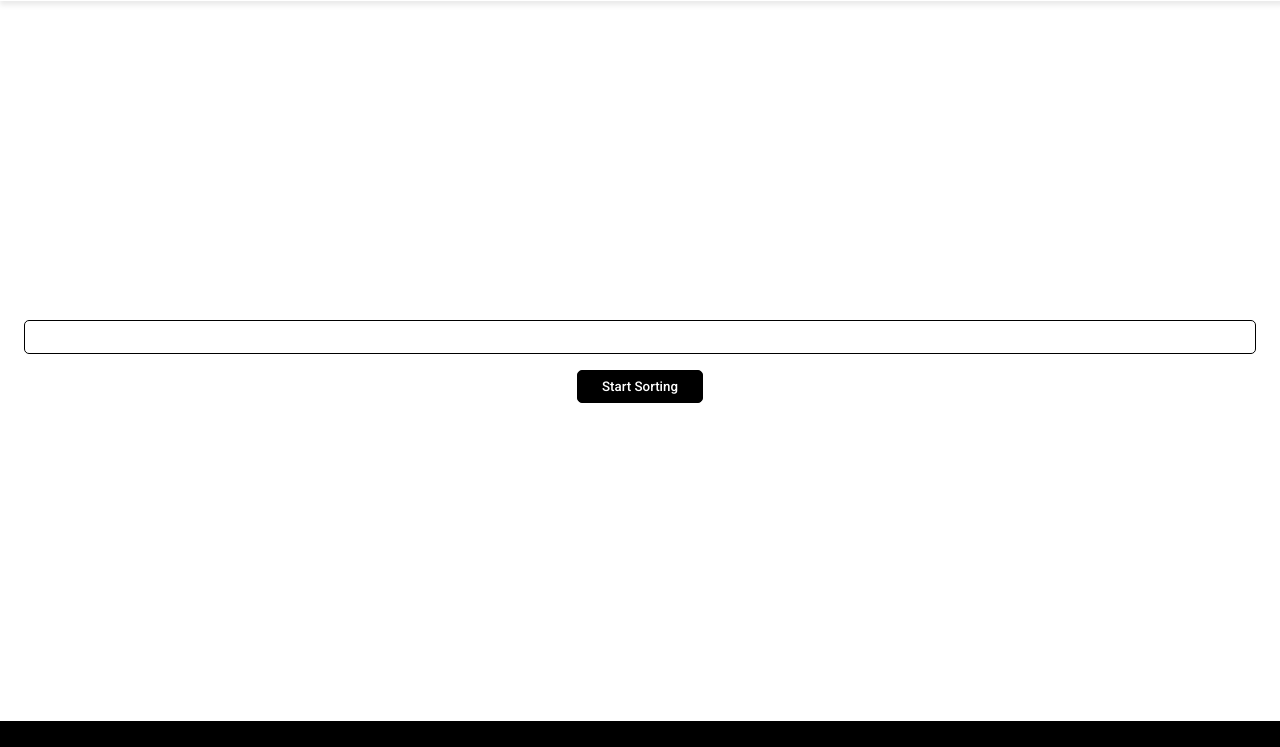
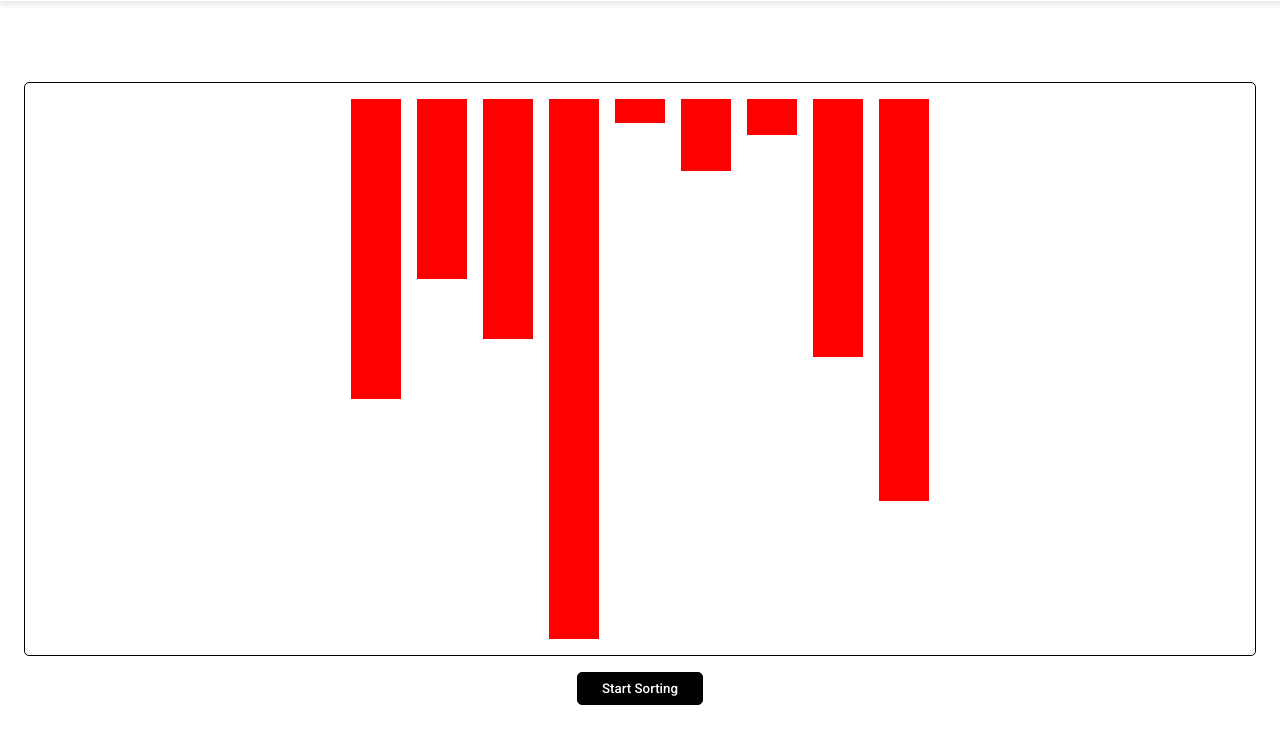
Before and after one commit to Asfak00/visual-bubble-sorting, a plain HTML site: page index.html in a window 1280 px wide. Shown: the part 63-810 px from the top of the page. Drawn offline with Linux system fonts and the light colour scheme.

Commit message:
some js writted

```diff
--- a/app.js
+++ b/app.js
@@ -0,0 +1,17 @@
+// demo array for sorting
+const array = [50, 30, 40, 90, 4, 12, 6, 43, 67];
+const parentDiv = document.getElementById("parentDiv");
+const startBtn = document.getElementById("startBtn");
+
+let i = 0;
+
+array.forEach((e) => {
+  let tampDiv = document.createElement("div");
+  tampDiv.style.height = e * 6 + "px";
+  tampDiv.style.width = 50 + "px";
+  tampDiv.style.backgroundColor = "red";
+  tampDiv.setAttribute("id", "elem" + i);
+  i++;
+  tampDiv.classList.add("innerDiv");
+  parentDiv.appendChild(tampDiv);
+});
--- a/index.html
+++ b/index.html
@@ -7,7 +7,7 @@
     <link
       rel="stylesheet"
       href="https://cdnjs.cloudflare.com/ajax/libs/font-awesome/6.5.1/css/all.min.css" />
-    <title>Visual Bubble Sorting Project</title>
+    <title>Visual Bubble Sorting</title>
     <link rel="stylesheet" href="style.css" />
   </head>
   <body>
@@ -25,7 +25,7 @@
     <!-- sorting section start -->
     <main>
       <div id="parentDiv"></div>
-      <button>Start Sorting</button>
+      <button id="startBtn">Start Sorting</button>
     </main>
     <!-- sorting section end -->
 
@@ -51,5 +51,7 @@
       </ul>
     </footer>
     <!-- footer end -->
+
+    <script src="app.js"></script>
   </body>
 </html>
--- a/style.css
+++ b/style.css
@@ -29,7 +29,7 @@ nav img {
 }
 
 nav button {
-  padding: 0.5rem 1.5rem;
+  padding: 0.4rem 1.3rem;
   border: 1px solid #000;
   color: #000;
   border-radius: 5px;
@@ -41,7 +41,8 @@ nav button {
 /* sorting section start */
 main {
   width: 100%;
-  height: 90vh;
+  min-height: 90vh;
+  margin: 2rem 0;
   display: flex;
   align-items: center;
   flex-direction: column;
@@ -52,6 +53,10 @@ main {
 
 #parentDiv {
   width: 100%;
+  display: flex;
+  gap: 1rem;
+  flex-wrap: nowrap;
+  justify-content: center;
   padding: 1rem;
   border-radius: 5px;
   border: 1px solid #000;
```
